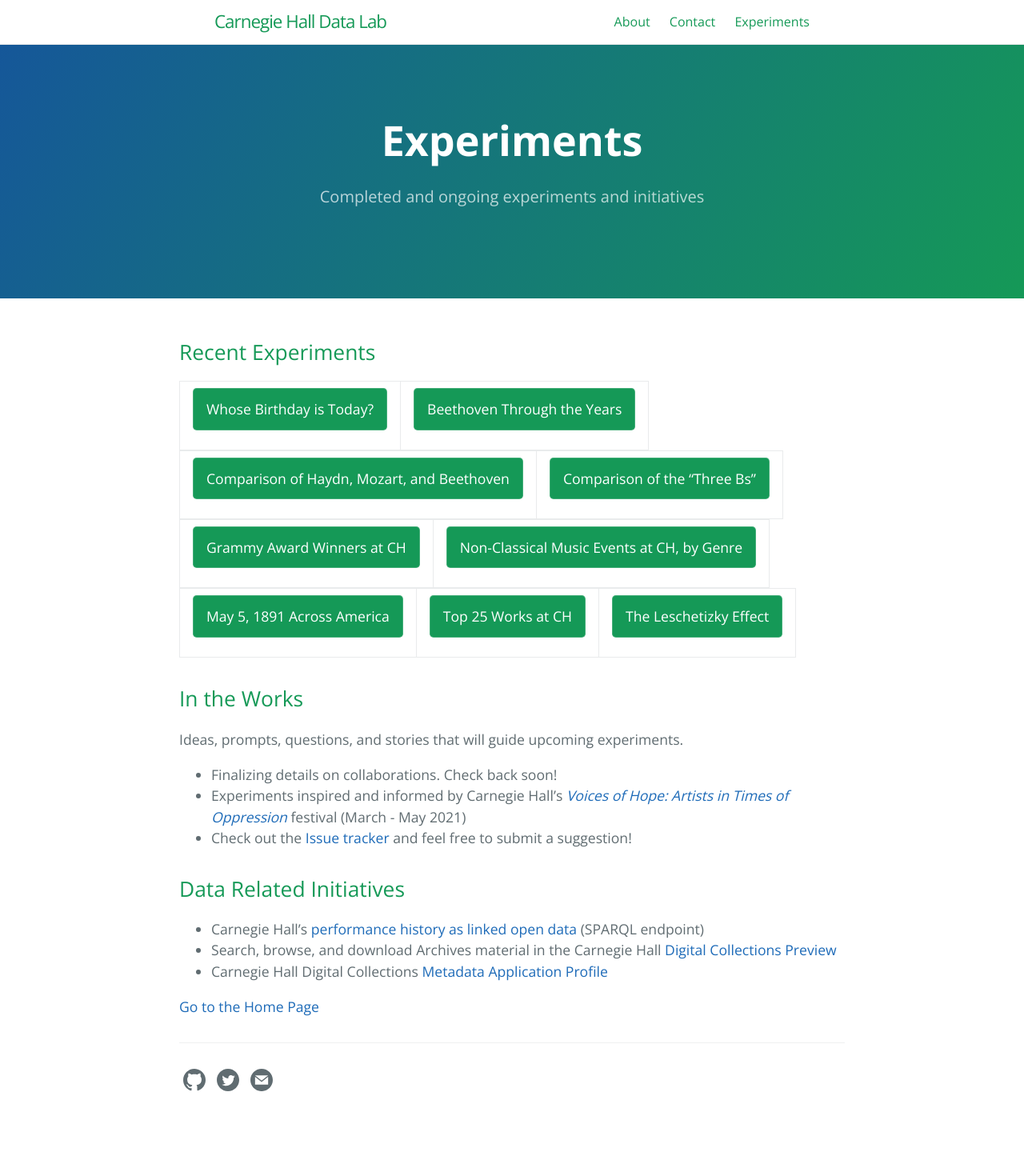
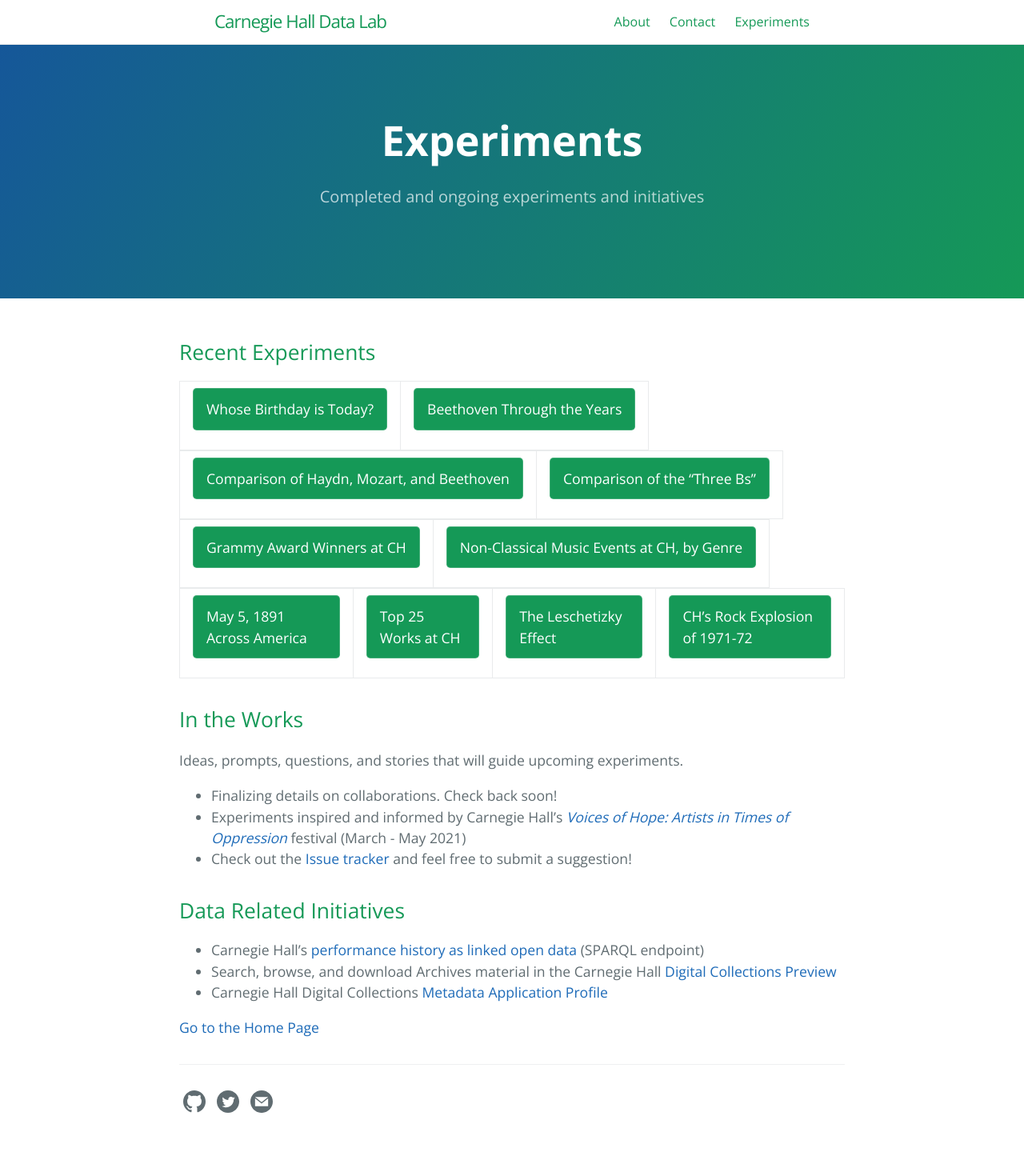
Before and after one commit to CarnegieHall/datalab, a Jekyll site: the page built from experiments.md, in a window 1280 px wide. Shown: the whole page at 80% size. Built offline with Jekyll 4.4.1, drawn with Linux system fonts in a browser that asks for light colours; before the commit the page ends 1418 px from its top, so only the background shows below that.

Commit message:
Add chdl-0011 button

```diff
--- a/experiments.md
+++ b/experiments.md
@@ -15,7 +15,7 @@ order: 2
 
 [Grammy Award Winners at CH](/experiments/chdl-0005.md){: .btn} | [Non-Classical Music Events at CH, by Genre](/experiments/chdl-0006.md){: .btn}
 
-[May 5, 1891 Across America](/experiments/chdl-0008.md){: .btn} | [Top 25 Works at CH](/experiments/chdl-0009.md){: .btn} |  [The Leschetizky Effect](/experiments/chdl-0010.md){: .btn} |
+[May 5, 1891 Across America](/experiments/chdl-0008.md){: .btn} | [Top 25 Works at CH](/experiments/chdl-0009.md){: .btn} |  [The Leschetizky Effect](/experiments/chdl-0010.md){: .btn} | [CH’s Rock Explosion of 1971-72](/experiments/chdl-0011.md){: .btn}
 
 
 ## In the Works
```
